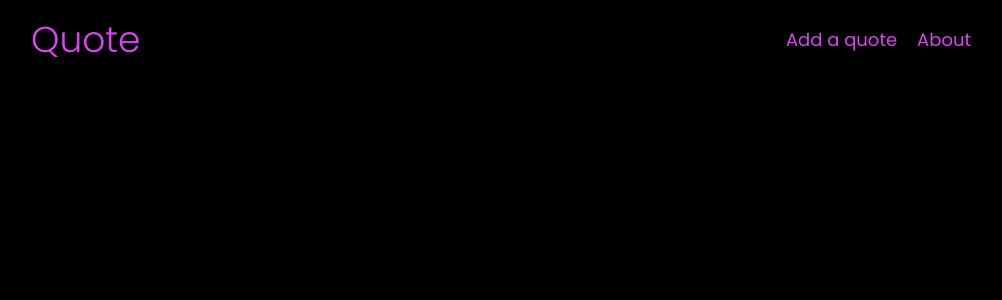
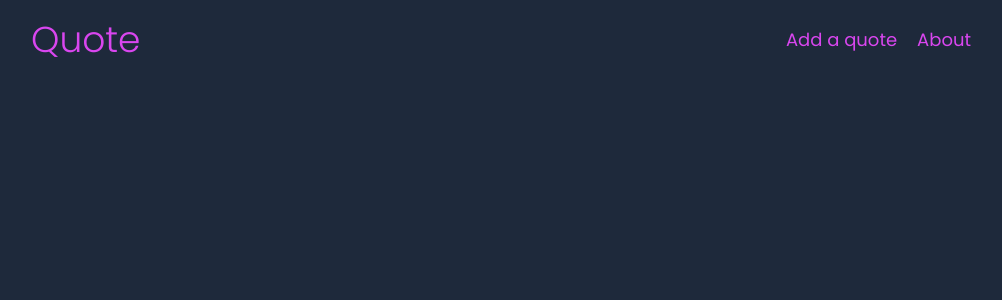
Before and after one commit to Readpato/favorite-quotes, a Vue app: page / in a window 1280 px wide. Shown: the top 300 px of the page, without its empty margins (165-1167 px from the left). Built offline with nearby package versions, Linux system fonts and the light colour scheme; some icons are missing.

Commit message:
Revert "style: Change main style"
This reverts commit ecfe4b7a16d9df411940e980ea1fc725a6ab551b.

```diff
--- a/src/App.vue
+++ b/src/App.vue
@@ -4,7 +4,7 @@ import NavBar from "./components/NavBar.vue";
 </script>
 
 <template>
-  <div class="h-screen w-screen bg-black font-poppins">
+  <div class="h-screen w-screen bg-slate-800 font-poppins">
     <NavBar />
   </div>
 </template>
```
